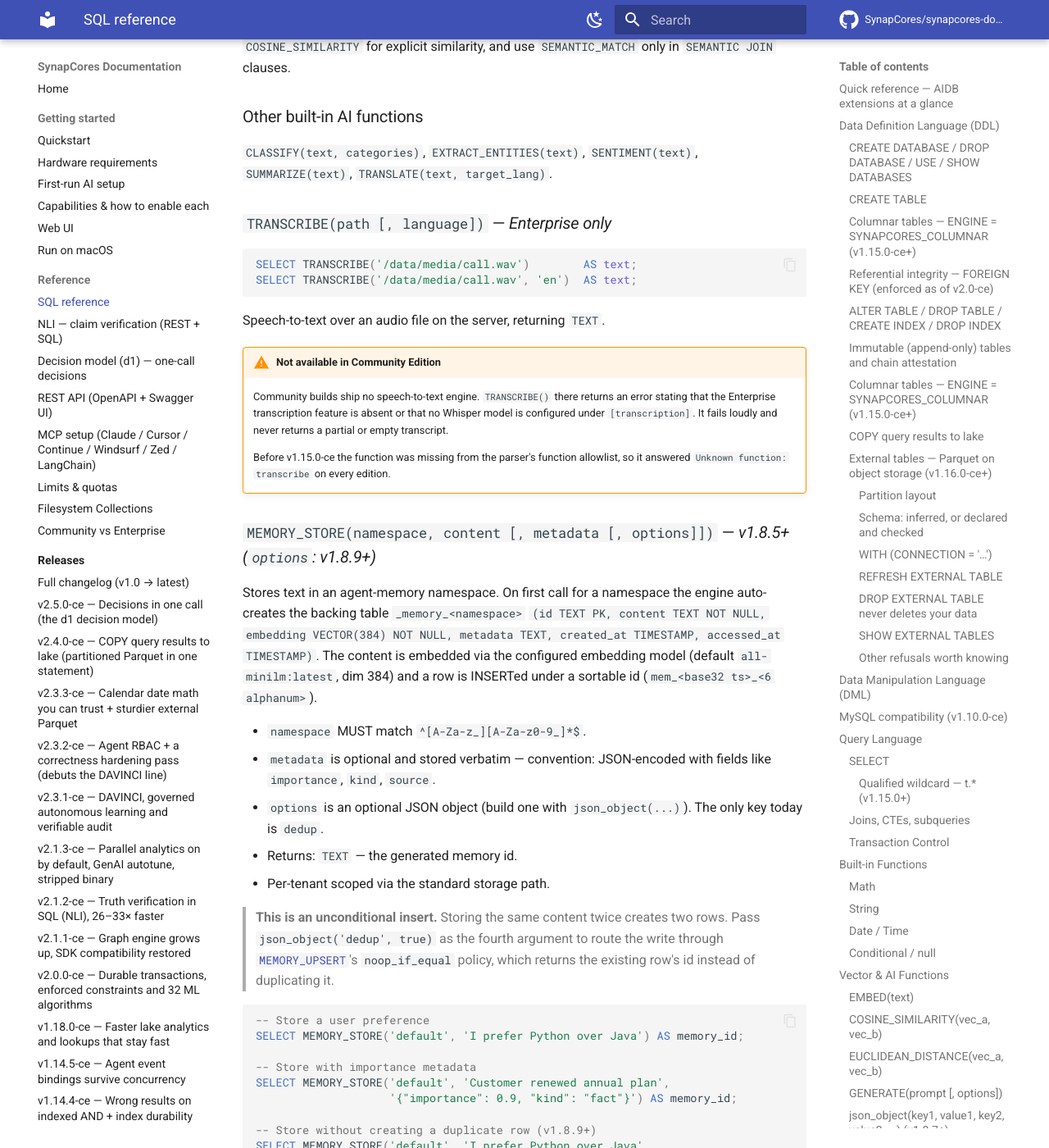
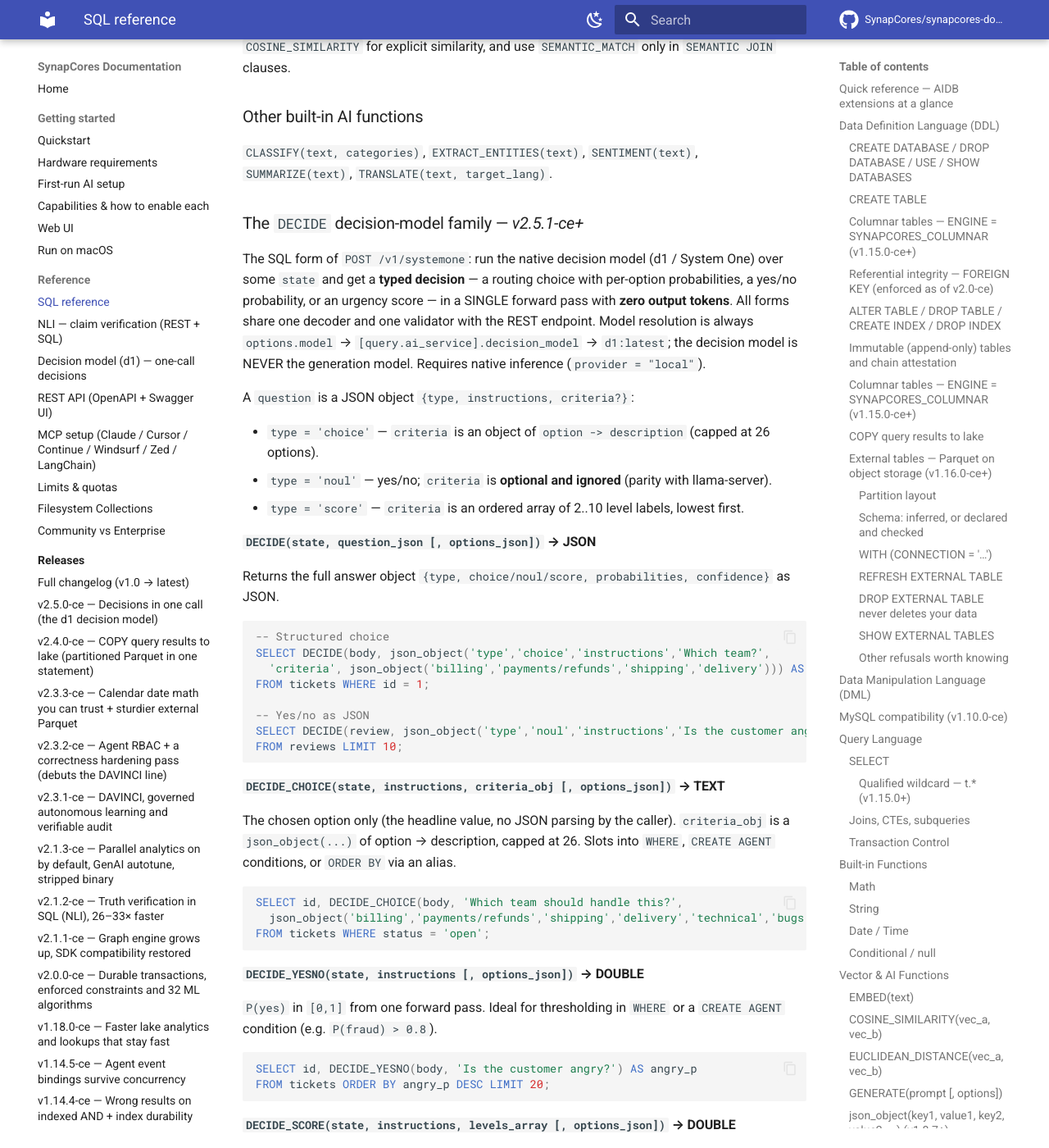
Before and after one commit to SynapCores/synapcores-docs, an MkDocs documentation site: the page built from docs/sql-reference.md, in a window 1280 px wide and 1400 px high, scrolled down 29343 px. Shown: the whole window at 82% size. Built offline with MkDocs 1.6.1 and Material for MkDocs 9.7.7, drawn with Linux system fonts in a browser that asks for light colours; comment, search, counter and statistics services are not loaded; some of the changed text lies outside the part shown.

Commit message:
docs: sync from aidb v2.5.1-ce
Automated sync triggered by release tag push on the engine repo.
Changed: docs/sql-reference.md
Source: mataluis2k/aidb at v2.5.1-ce.

````diff
--- a/docs/sql-reference.md
+++ b/docs/sql-reference.md
@@ -1366,6 +1366,85 @@ Higher-level helpers used inside `SEMANTIC JOIN` and multi-modal queries. Prefer
 
 `CLASSIFY(text, categories)`, `EXTRACT_ENTITIES(text)`, `SENTIMENT(text)`, `SUMMARIZE(text)`, `TRANSLATE(text, target_lang)`.
 
+### The `DECIDE` decision-model family — *v2.5.1-ce+*
+
+The SQL form of `POST /v1/systemone`: run the native decision model (d1 / System One) over
+some `state` and get a **typed decision** — a routing choice with per-option probabilities, a
+yes/no probability, or an urgency score — in a SINGLE forward pass with **zero output tokens**.
+All forms share one decoder and one validator with the REST endpoint. Model resolution is always
+`options.model` → `[query.ai_service].decision_model` → `d1:latest`; the decision model is
+NEVER the generation model. Requires native inference (`provider = "local"`).
+
+A `question` is a JSON object `{type, instructions, criteria?}`:
+
+- `type = 'choice'` — `criteria` is an object of `option -> description` (capped at 26 options).
+- `type = 'noul'` — yes/no; `criteria` is **optional and ignored** (parity with llama-server).
+- `type = 'score'` — `criteria` is an ordered array of 2..10 level labels, lowest first.
+
+#### `DECIDE(state, question_json [, options_json])` → JSON
+
+Returns the full answer object `{type, choice/noul/score, probabilities, confidence}` as JSON.
+
+```sql
+-- Structured choice
+SELECT DECIDE(body, json_object('type','choice','instructions','Which team?',
+  'criteria', json_object('billing','payments/refunds','shipping','delivery'))) AS answer
+FROM tickets WHERE id = 1;
+
+-- Yes/no as JSON
+SELECT DECIDE(review, json_object('type','noul','instructions','Is the customer angry?')) AS verdict
+FROM reviews LIMIT 10;
+```
+
+#### `DECIDE_CHOICE(state, instructions, criteria_obj [, options_json])` → TEXT
+
+The chosen option only (the headline value, no JSON parsing by the caller). `criteria_obj` is a
+`json_object(...)` of option → description, capped at 26. Slots into `WHERE`, `CREATE AGENT`
+conditions, or `ORDER BY` via an alias.
+
+```sql
+SELECT id, DECIDE_CHOICE(body, 'Which team should handle this?',
+  json_object('billing','payments/refunds','shipping','delivery','technical','bugs')) AS route
+FROM tickets WHERE status = 'open';
+```
+
+#### `DECIDE_YESNO(state, instructions [, options_json])` → DOUBLE
+
+`P(yes)` in `[0,1]` from one forward pass. Ideal for thresholding in `WHERE` or a `CREATE AGENT`
+condition (e.g. `P(fraud) > 0.8`).
+
+```sql
+SELECT id, DECIDE_YESNO(body, 'Is the customer angry?') AS angry_p
+FROM tickets ORDER BY angry_p DESC LIMIT 20;
+```
+
+#### `DECIDE_SCORE(state, instructions, levels_array [, options_json])` → DOUBLE
+
+The fractional (probability-weighted) expected level index (0-based). `levels_array` is an ordered
+JSON array of 2..10 labels, lowest first.
+
+```sql
+SELECT id, DECIDE_SCORE(body, 'How urgent?', '["can wait","this week","today","right now"]') AS urgency
+FROM tickets ORDER BY urgency DESC;
+```
+
+#### `SELECT ... FROM DECIDE_ALL(state, questions_obj [, options_json])` → table
+
+Table-valued, multi-question form (goes in `FROM`, like `MEMORY_RECALL`). `questions_obj` is a
+`json_object(...)` of `name -> {type, instructions, criteria?}` mixing choice/noul/score; all are
+answered in one batched set of passes over a resident model (the state prefix is rendered once).
+Columns: `question TEXT, answer_type TEXT, answer JSON, confidence DOUBLE`.
+
+```sql
+SELECT question, answer_type, confidence, answer
+FROM DECIDE_ALL('Customer charged twice, no shipment, wants it TODAY',
+  json_object(
+    'route', json_object('type','choice','instructions','Which team?',
+      'criteria', json_object('billing','payments','shipping','delivery')),
+    'angry', json_object('type','noul','instructions','Is the customer angry?')));
+```
+
+
 ### `TRANSCRIBE(path [, language])` — *Enterprise only*
 
 ```sql
````
